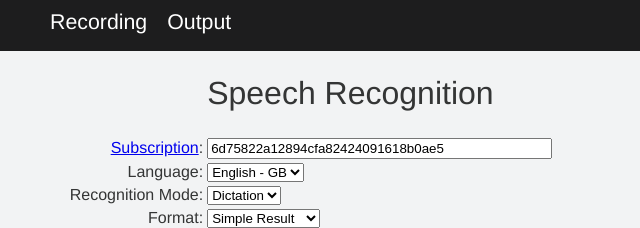
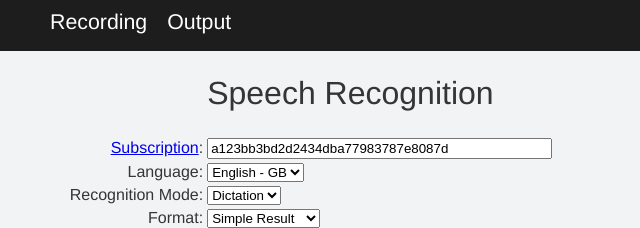
Before and after one commit to gharrison121/speech-to-text-accessibility, a website: page Client/index.html in a window 1280 px wide. Shown: the top 228 px of the page, 0-640 px from the left. Drawn offline with Linux system fonts and the light colour scheme; a script that the page names is missing.

Commit message:
Key change

```diff
--- a/Client/index.html
+++ b/Client/index.html
@@ -24,7 +24,7 @@
         </tr>
         <tr>
             <td align="right"><a href="https://www.microsoft.com/cognitive-services/en-us/sign-up" target="_blank">Subscription</a>:</td>
-            <td><input id="key" type="text" size="40" value="6d75822a12894cfa82424091618b0ae5"></td>
+            <td><input id="key" type="text" size="40" value="a123bb3bd2d2434dba77983787e8087d"></td>
         </tr>
         <tr>
             <td align="right">Language:</td>
```
Also changed, not shown: README.md.
